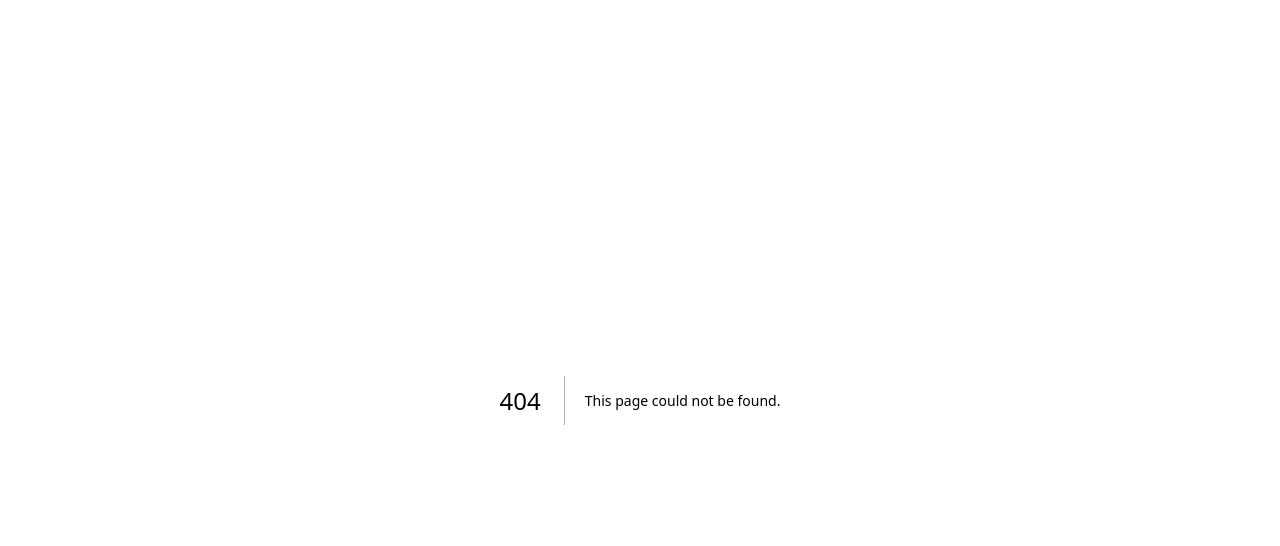
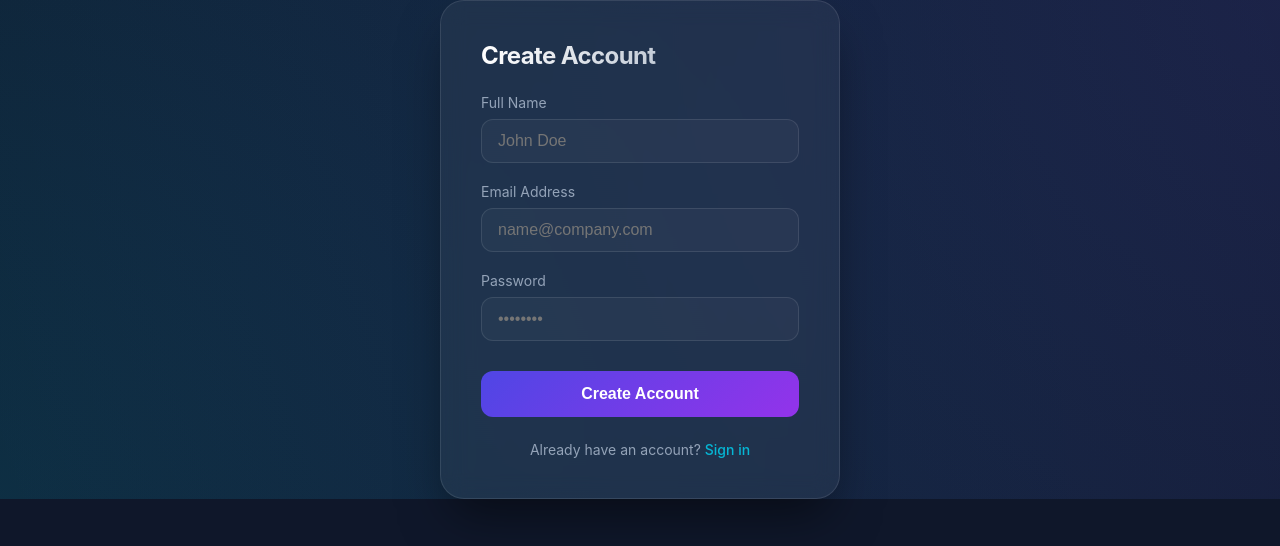
Before and after one commit to akshatAGgarg/Demy_Site, a Next.js app in the folder cli-test-site/: page /signup in a window 1280 px wide. Before the commit this address had no page. Shown: the top 546 px of the page. Built offline with nearby package versions, Linux system fonts and the light colour scheme.

Commit message:
Update site with latest features and authentication

```diff
--- /dev/null
+++ b/cli-test-site/pages/_app.js
@@ -0,0 +1,7 @@
+import '../styles/globals.css';
+
+function MyApp({ Component, pageProps }) {
+    return <Component {...pageProps} />;
+}
+
+export default MyApp;
--- /dev/null
+++ b/cli-test-site/pages/signup.js
@@ -0,0 +1,62 @@
+import { useState } from 'react';
+import { useRouter } from 'next/router';
+import Link from 'next/link';
+
+export default function Signup() {
+    const [name, setName] = useState('');
+    const [email, setEmail] = useState('');
+    const [password, setPassword] = useState('');
+    const router = useRouter();
+
+    const handleSignup = (e) => {
+        e.preventDefault();
+        if (name && email && password) {
+            localStorage.setItem('isLoggedIn', 'true');
+            router.push('/');
+        }
+    };
+
+    return (
+        <div className="auth-container">
+            <div className="glass-card">
+                <h2>Create Account</h2>
+                <form onSubmit={handleSignup}>
+                    <div className="input-group">
+                        <label>Full Name</label>
+                        <input
+                            type="text"
+                            placeholder="John Doe"
+                            value={name}
+                            onChange={(e) => setName(e.target.value)}
+                            required
+                        />
+                    </div>
+                    <div className="input-group">
+                        <label>Email Address</label>
+                        <input
+                            type="email"
+                            placeholder="name@company.com"
+                            value={email}
+                            onChange={(e) => setEmail(e.target.value)}
+                            required
+                        />
+                    </div>
+                    <div className="input-group">
+                        <label>Password</label>
+                        <input
+                            type="password"
+                            placeholder="••••••••"
+                            value={password}
+                            onChange={(e) => setPassword(e.target.value)}
+                            required
+                        />
+                    </div>
+                    <button type="submit" className="btn btn-primary">Create Account</button>
+                </form>
+                <div className="link-text">
+                    Already have an account? <Link href="/login">Sign in</Link>
+                </div>
+            </div>
+        </div>
+    );
+}
--- /dev/null
+++ b/cli-test-site/styles/globals.css
@@ -0,0 +1,164 @@
+:root {
+  --bg-dark: #0f172a;
+  --primary-deep: #4f46e5;
+  --secondary-glow: #06b6d4;
+  --text-main: #f8fafc;
+  --glass-bg: rgba(255, 255, 255, 0.05);
+  --glass-border: rgba(255, 255, 255, 0.1);
+}
+
+* {
+  box-sizing: border-box;
+  margin: 0;
+  padding: 0;
+}
+
+body {
+  background: var(--bg-dark);
+  font-family: 'Inter', -apple-system, BlinkMacSystemFont, 'Segoe UI', Roboto, sans-serif;
+  color: var(--text-main);
+  min-height: 100vh;
+  display: flex;
+  flex-direction: column;
+  overflow-x: hidden;
+}
+
+.auth-container {
+  flex: 1;
+  display: flex;
+  align-items: center;
+  justify-content: center;
+  background: radial-gradient(circle at top right, rgba(99, 102, 241, 0.15), transparent),
+    radial-gradient(circle at bottom left, rgba(6, 182, 212, 0.15), transparent);
+}
+
+.glass-card {
+  background: var(--glass-bg);
+  backdrop-filter: blur(12px);
+  -webkit-backdrop-filter: blur(12px);
+  border: 1px solid var(--glass-border);
+  border-radius: 24px;
+  padding: 40px;
+  width: 100%;
+  max-width: 400px;
+  box-shadow: 0 25px 50px -12px rgba(0, 0, 0, 0.5);
+  animation: slideUp 0.6s cubic-bezier(0.16, 1, 0.3, 1);
+}
+
+@keyframes slideUp {
+  from {
+    opacity: 0;
+    transform: translateY(20px);
+  }
+
+  to {
+    opacity: 1;
+    transform: translateY(0);
+  }
+}
+
+h1,
+h2 {
+  margin-bottom: 24px;
+  font-weight: 700;
+  letter-spacing: -0.025em;
+  background: linear-gradient(to right, #fff, #94a3b8);
+  -webkit-background-clip: text;
+  background-clip: text;
+  -webkit-text-fill-color: transparent;
+}
+
+.input-group {
+  margin-bottom: 20px;
+}
+
+.input-group label {
+  display: block;
+  font-size: 14px;
+  margin-bottom: 8px;
+  color: #94a3b8;
+}
+
+input {
+  width: 100%;
+  padding: 12px 16px;
+  background: rgba(255, 255, 255, 0.03);
+  border: 1px solid var(--glass-border);
+  border-radius: 12px;
+  color: white;
+  font-size: 16px;
+  transition: all 0.3s ease;
+}
+
+input:focus {
+  outline: none;
+  border-color: var(--primary-deep);
+  background: rgba(255, 255, 255, 0.07);
+  box-shadow: 0 0 0 4px rgba(79, 70, 229, 0.1);
+}
+
+.btn {
+  width: 100%;
+  padding: 14px;
+  border-radius: 12px;
+  border: none;
+  font-size: 16px;
+  font-weight: 600;
+  cursor: pointer;
+  transition: all 0.3s ease;
+  margin-top: 10px;
+}
+
+.btn-primary {
+  background: linear-gradient(135deg, var(--primary-deep), #9333ea);
+  color: white;
+}
+
+.btn-primary:hover {
+  transform: translateY(-2px);
+  box-shadow: 0 10px 20px -10px rgba(79, 70, 229, 0.5);
+}
+
+.link-text {
+  text-align: center;
+  margin-top: 24px;
+  font-size: 14px;
+  color: #94a3b8;
+}
+
+.link-text a {
+  color: var(--secondary-glow);
+  text-decoration: none;
+  font-weight: 500;
+}
+
+.link-text a:hover {
+  text-decoration: underline;
+}
+
+/* Homepage styles */
+.home-layout {
+  padding: 40px;
+  max-width: 1000px;
+  margin: 0 auto;
+  width: 100%;
+}
+
+.welcome-section {
+  text-align: center;
+  margin-top: 60px;
+}
+
+.hero-title {
+  font-size: 48px;
+  margin-bottom: 16px;
+}
+
+.btn-logout {
+  background: transparent;
+  border: 1px solid var(--glass-border);
+  color: white;
+  margin-top: 40px;
+  width: auto;
+  padding: 10px 24px;
+}
```
Also changed, not shown: cli-test-site/package.json (+5 -10 lines), cli-test-site/pages/index.js (+34 -40 lines), cli-test-site/pages/login.js (added, +52 -0 lines), 1 other file (tests, documents, lock files or other folders).
